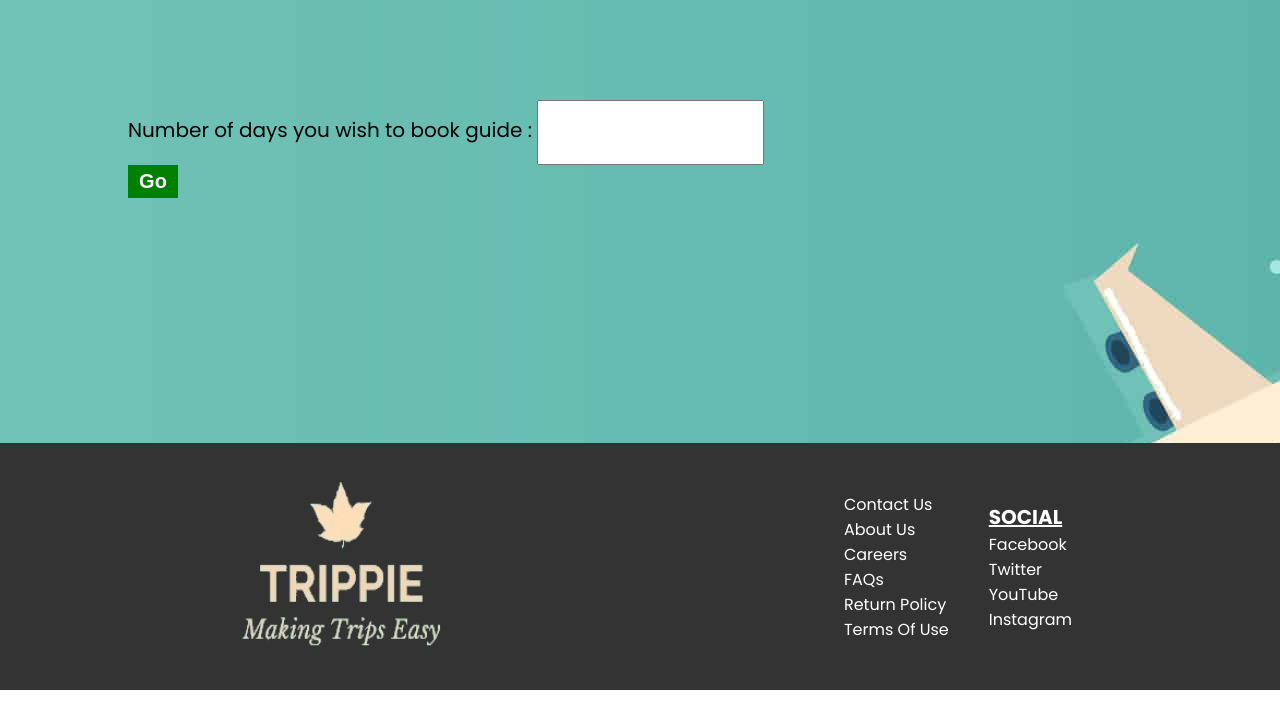
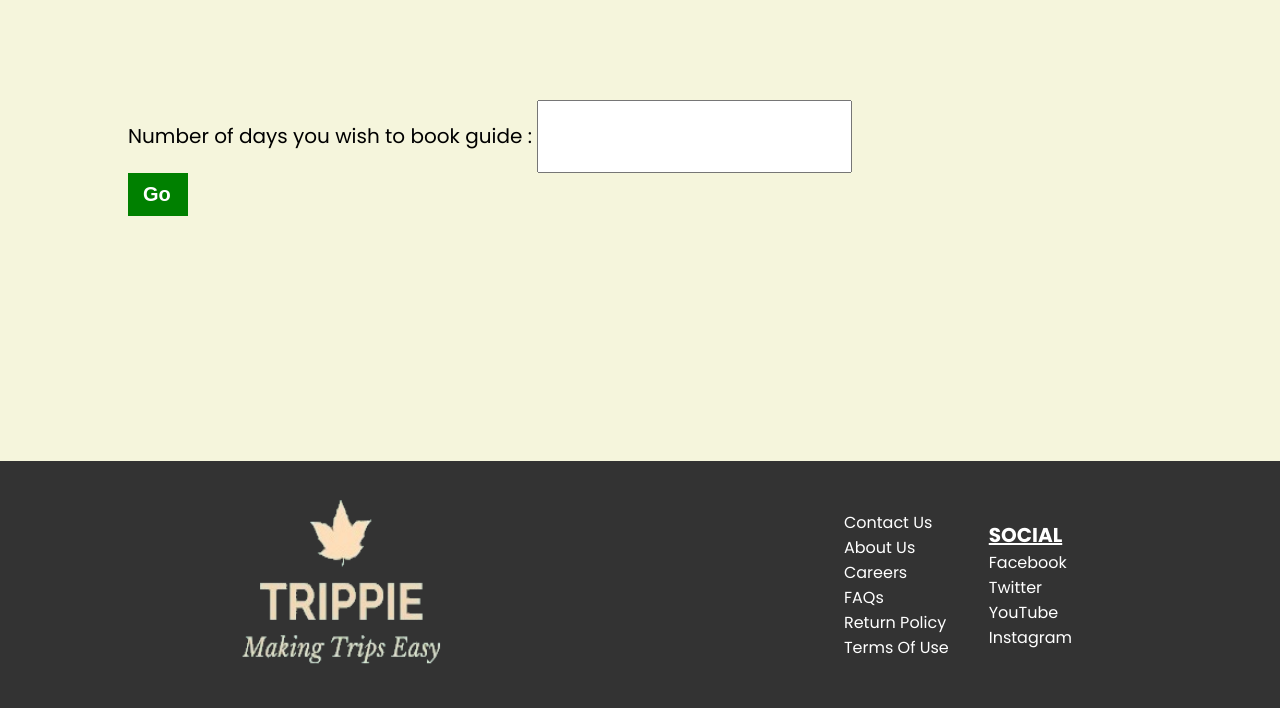
Before and after one commit to namansingh10/woc_travel, a PHP site: page /bookedGuide.html in a window 1280 px wide. Shown: the part 77-800 px from the top of the page. Run offline with PHP 8.4, Linux system fonts and the light colour scheme.

Commit message:
added padding

```diff
--- a/booked.css
+++ b/booked.css
@@ -1,74 +1,74 @@
-
-h1
-{
+h1 {
   text-align: center;
 }
 
-form
-{
+form {
   text-align: center;
-
   padding: 4% 4% 4% 4%;
   margin-left: 20%;
   margin-right: 20%;
-
   font-size: large;
 }
-form p {
 
+input {
+  font-size: 20px;
 }
+
 /* so that all links may look same */
 #main {
-	margin-left:10%;
+  margin-left: 10%;
 }
-#submit
-{
-padding:5px;
+#submit {
+  padding-top: 10px;
+  padding-bottom: 10px;
+  padding-left: 15px;
+  padding-right: 45px;
   font-weight: bold;
   color: white;
   background-color: green;
   border-style: none;
   cursor: pointer;
-	font-size:20px;
-	width:50px;
+  font-size: 20px;
+  width: 50px;
 }
 
-#submit:hover
-{
+#submit:hover {
   background-color: forestgreen;
 }
 
-#input
-{
+#input {
   padding: 2% 2% 2% 2%;
 }
 
-#bg
-{
-  background-image: url("bg4.jpg");
+#bg {
+  background-color: beige;
 }
 
 #main2 {
-	margin-left:30%;
+  margin-left: 30%;
 }
 #display {
-	float:center;
-	display:none;
-	padding:5px;
-	background-color:cyan;
-	border-radius: 20px;
-	font-size:20px;
-	text-align:center;
-	margin-left:10%;
+  float: center;
+  display: none;
+  padding-top: 10px;
+  padding-bottom: 10px;
+  padding-left: 15px;
+  padding-right: 15px;
+  background-color: rgb(39, 160, 216);
+  border-radius: 10px;
+  font-size: 20px;
+  text-align: center;
+  margin-left: 10%;
 }
+
 #main3 {
-display:none;
+  display: none;
 }
 #main3 img {
   height: 40px;
   width: 40px;
-	float:left;
+  float: left;
 }
 #pay {
-	font-size:30px;
+  font-size: 30px;
 }
```
Lines whose indentation alone changed are shown as unchanged.
